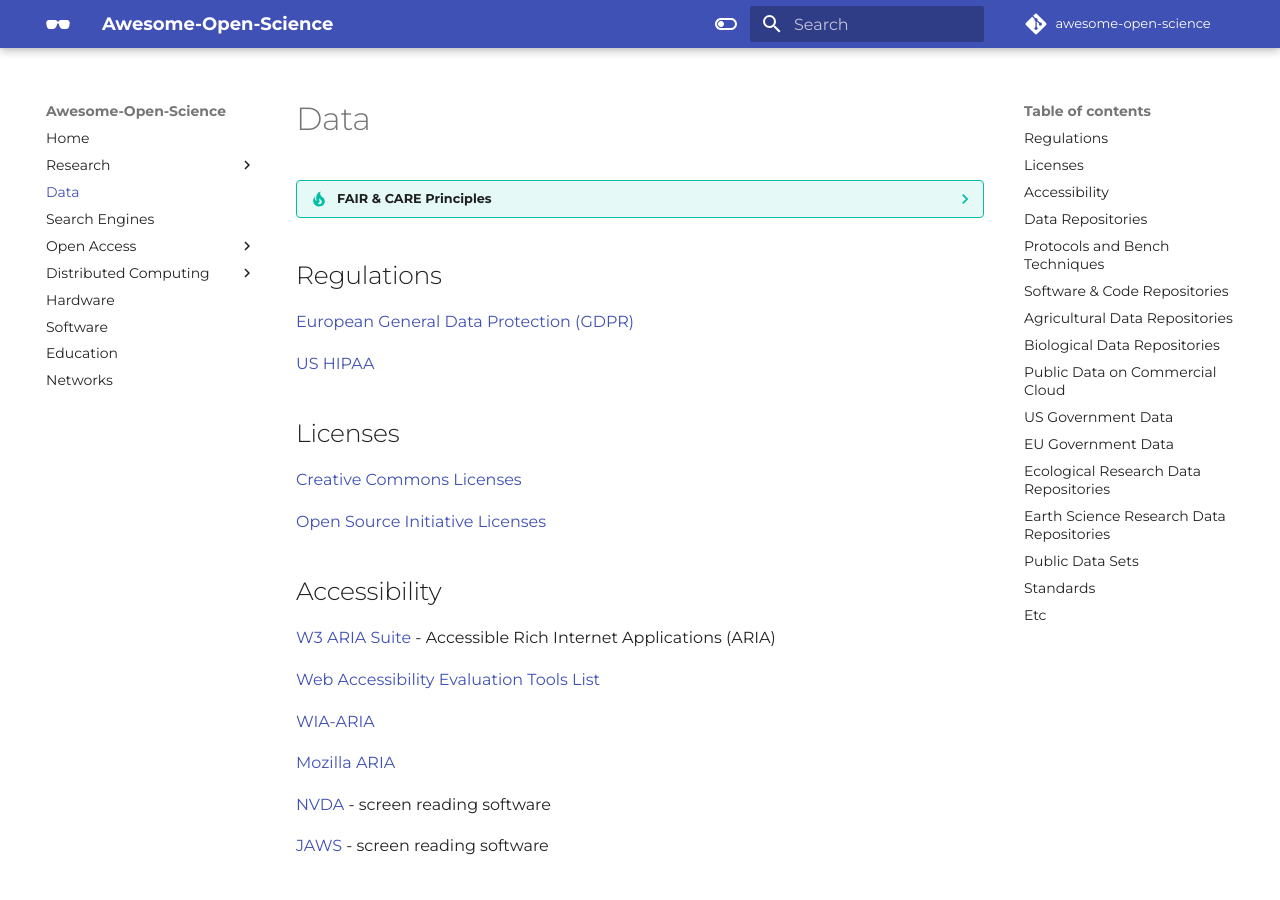
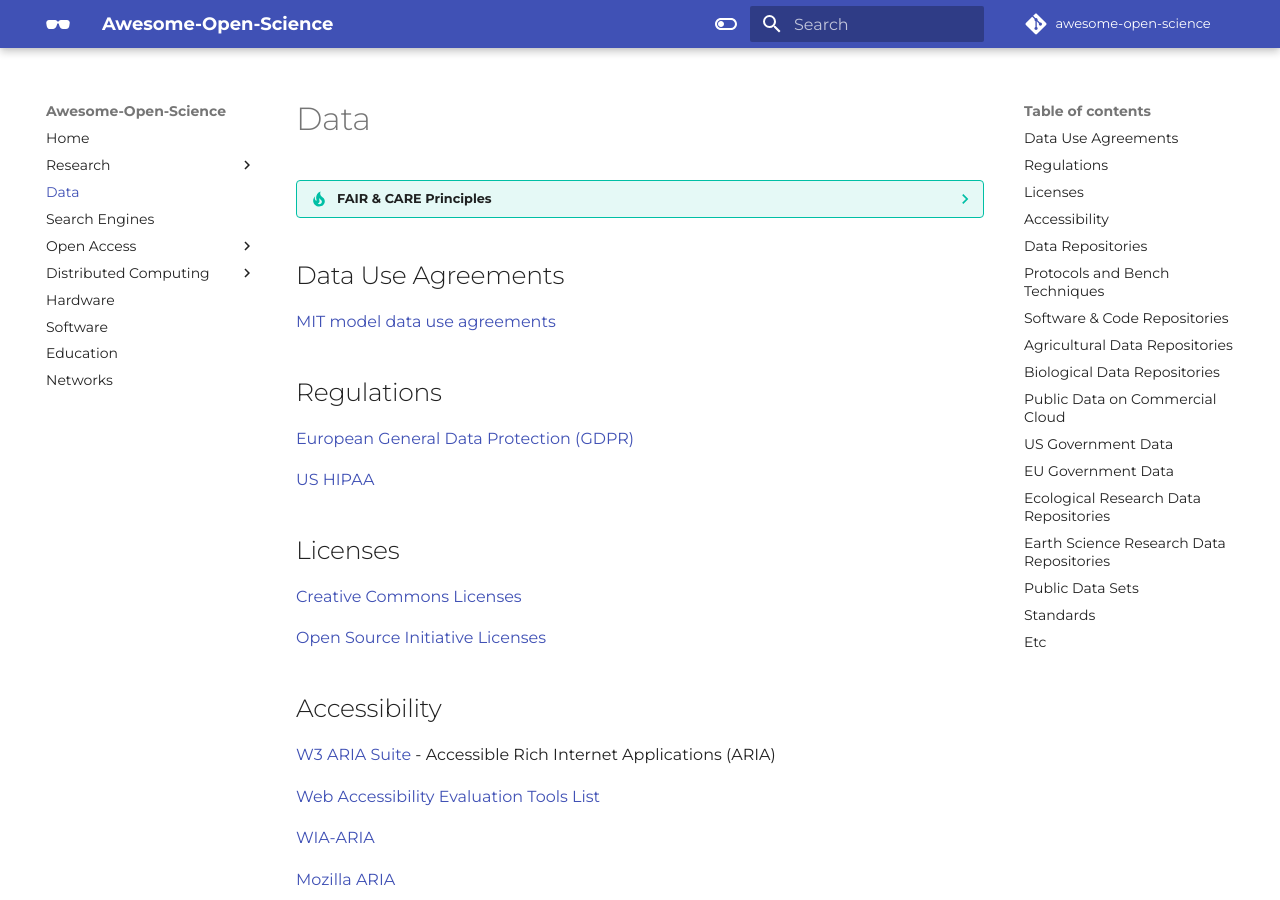
Before and after one commit to tyson-swetnam/awesome-open-science, an MkDocs documentation site: the page built from docs/data.md, in a window 1280 px wide and 900 px high. Built offline with MkDocs 1.6.1 and Material for MkDocs 9.7.7, drawn with Linux system fonts in a browser that asks for light colours; some web fonts are replaced; comment, search, counter and statistics services are not loaded.

Commit message:
Update data.md

```diff
--- a/docs/data.md
+++ b/docs/data.md
@@ -13,6 +13,10 @@
     [full document :fontawesome-solid-file-pdf:](https://static1.squarespace.com/static/5d3799de845604000199cd24/t/5da9f4479ecab221ce848fb2/1571419335217/CARE+Principles_One+Pagers+FINAL_Oct_17_2019.pdf){target=_blank}
 
     [US Indigenous Data Sovereignty Network](https://usindigenousdata.org/){target=_blank}
+
+## Data Use Agreements
+
+[MIT model data use agreements ](https://admindatahandbook.mit.edu/book/v1.0-rc4/dua.html){target=_blank}
 
 ## Regulations
 
```
